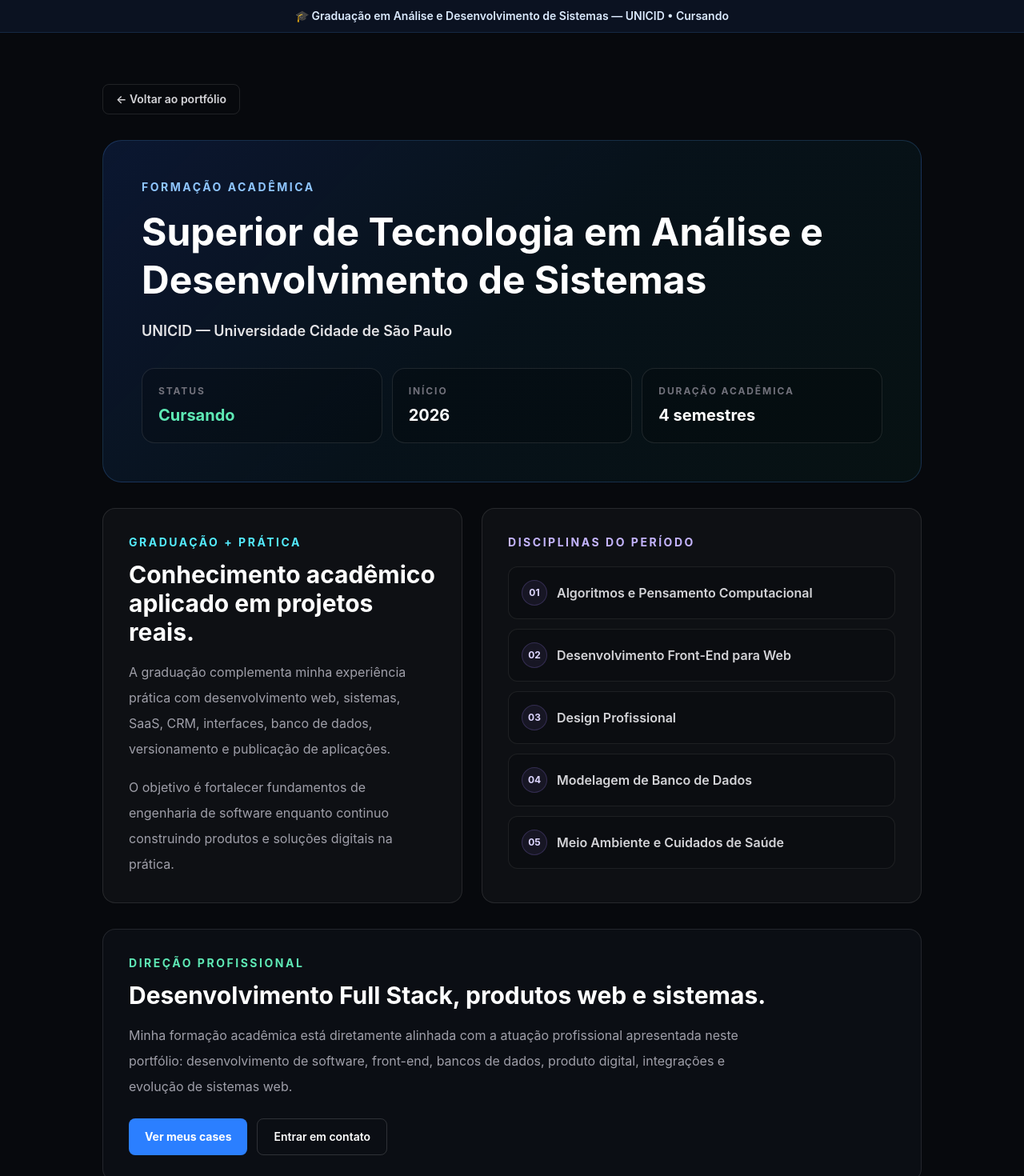
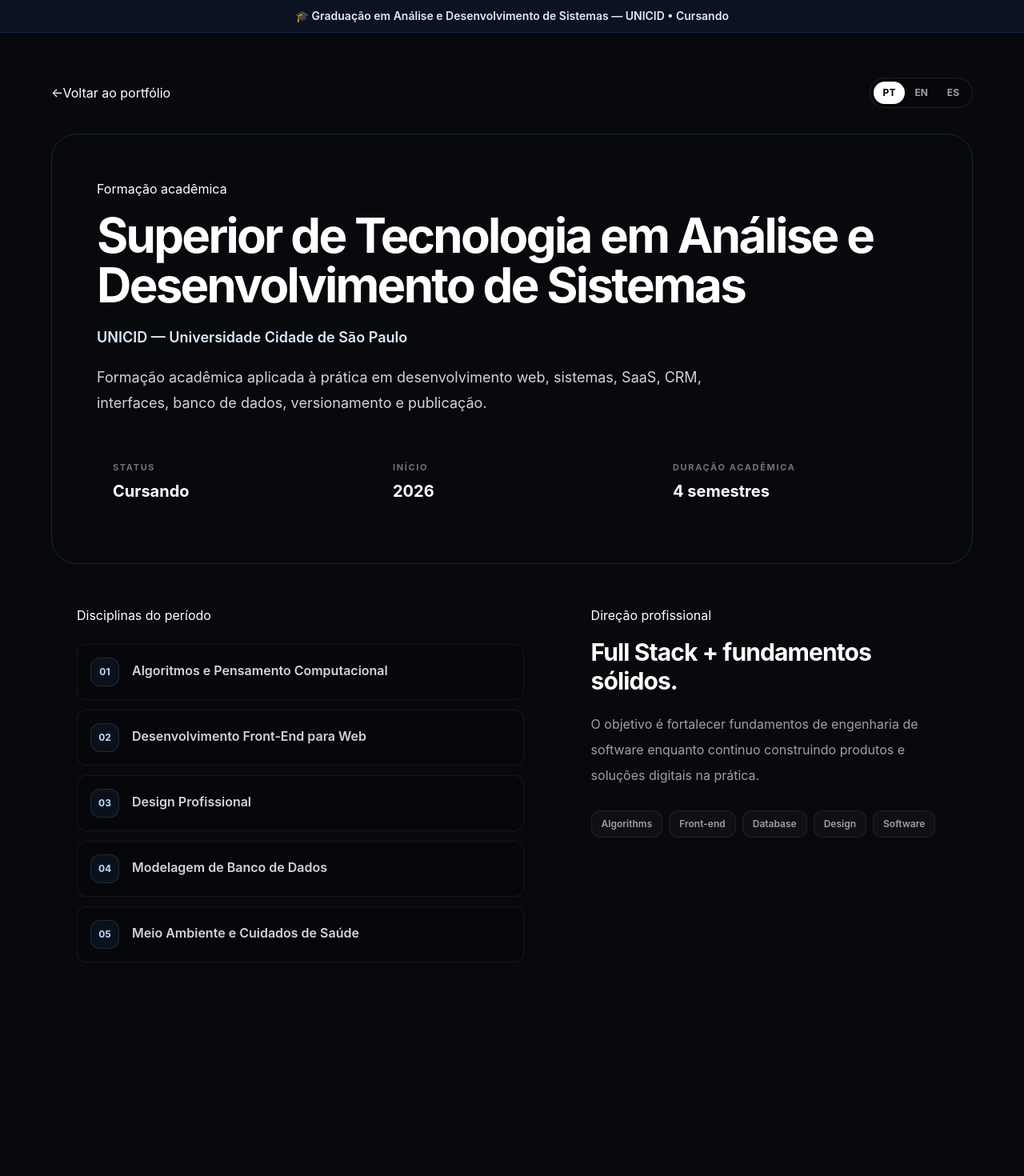
Before and after one commit to lucasnassuato2025-cloud/portfolio-lucas, a Next.js app: page /formacao in a window 1280 px wide. Shown: the top 1470 px of the page at 80% size. After the commit the page ends 1291 px from the top, so only its background shows below. Built offline with nearby package versions, Linux system fonts and the light colour scheme.

Commit message:
refactor: localize education page

```diff
--- a/app/formacao/page.tsx
+++ b/app/formacao/page.tsx
@@ -1,125 +1,8 @@
-import Link from 'next/link'
-import type { Metadata } from 'next'
+import { EducationPage } from '../_components/education-page'
+import { getEducationMetadata } from '../portfolio-metadata'
 
-export const metadata: Metadata = {
-  title: 'Formação Acadêmica | Análise e Desenvolvimento de Sistemas',
-  description:
-    'Formação acadêmica de Lucas Nassuato da Silva: Superior de Tecnologia em Análise e Desenvolvimento de Sistemas na UNICID, em andamento.',
-  alternates: {
-    canonical: '/formacao',
-  },
-}
-
-const subjects = [
-  'Algoritmos e Pensamento Computacional',
-  'Desenvolvimento Front-End para Web',
-  'Design Profissional',
-  'Modelagem de Banco de Dados',
-  'Meio Ambiente e Cuidados de Saúde',
-]
+export const metadata = getEducationMetadata('pt')
 
 export default function FormacaoPage() {
-  return (
-    <main className="min-h-screen bg-[#07090d] px-4 py-10 text-white sm:px-6 sm:py-16 lg:px-8">
-      <div className="mx-auto max-w-5xl">
-        <Link
-          href="/"
-          className="inline-flex rounded-lg border border-white/10 px-4 py-2 text-sm font-semibold text-zinc-300 transition hover:bg-white/5 hover:text-white"
-        >
-          ← Voltar ao portfólio
-        </Link>
-
-        <section className="mt-8 overflow-hidden rounded-3xl border border-blue-400/20 bg-[linear-gradient(135deg,rgba(37,99,235,0.16),rgba(14,165,233,0.06),rgba(16,185,129,0.05))] p-6 sm:p-10 lg:p-12">
-          <p className="text-sm font-bold uppercase tracking-[0.18em] text-blue-300">
-            Formação acadêmica
-          </p>
-          <h1 className="mt-4 max-w-4xl text-3xl font-bold leading-tight sm:text-5xl">
-            Superior de Tecnologia em Análise e Desenvolvimento de Sistemas
-          </h1>
-          <p className="mt-5 text-lg font-semibold text-zinc-200">
-            UNICID — Universidade Cidade de São Paulo
-          </p>
-
-          <div className="mt-8 grid gap-3 sm:grid-cols-3">
-            <div className="rounded-2xl border border-white/10 bg-black/20 p-5">
-              <p className="text-xs font-bold uppercase tracking-[0.16em] text-zinc-500">Status</p>
-              <p className="mt-2 text-xl font-bold text-emerald-300">Cursando</p>
-            </div>
-            <div className="rounded-2xl border border-white/10 bg-black/20 p-5">
-              <p className="text-xs font-bold uppercase tracking-[0.16em] text-zinc-500">Início</p>
-              <p className="mt-2 text-xl font-bold">2026</p>
-            </div>
-            <div className="rounded-2xl border border-white/10 bg-black/20 p-5">
-              <p className="text-xs font-bold uppercase tracking-[0.16em] text-zinc-500">Duração acadêmica</p>
-              <p className="mt-2 text-xl font-bold">4 semestres</p>
-            </div>
-          </div>
-        </section>
-
-        <section className="mt-8 grid gap-6 lg:grid-cols-[0.9fr_1.1fr]">
-          <article className="rounded-2xl border border-white/10 bg-white/[0.03] p-6 sm:p-8">
-            <p className="text-sm font-bold uppercase tracking-[0.18em] text-cyan-300">
-              Graduação + prática
-            </p>
-            <h2 className="mt-3 text-2xl font-bold sm:text-3xl">
-              Conhecimento acadêmico aplicado em projetos reais.
-            </h2>
-            <p className="mt-4 leading-8 text-zinc-400">
-              A graduação complementa minha experiência prática com desenvolvimento web, sistemas, SaaS, CRM, interfaces, banco de dados, versionamento e publicação de aplicações.
-            </p>
-            <p className="mt-4 leading-8 text-zinc-400">
-              O objetivo é fortalecer fundamentos de engenharia de software enquanto continuo construindo produtos e soluções digitais na prática.
-            </p>
-          </article>
-
-          <article className="rounded-2xl border border-white/10 bg-white/[0.03] p-6 sm:p-8">
-            <p className="text-sm font-bold uppercase tracking-[0.18em] text-violet-300">
-              Disciplinas do período
-            </p>
-            <div className="mt-5 grid gap-3">
-              {subjects.map((subject, index) => (
-                <div
-                  key={subject}
-                  className="flex items-start gap-3 rounded-xl border border-white/8 bg-black/15 p-4"
-                >
-                  <span className="flex h-8 w-8 shrink-0 items-center justify-center rounded-full border border-violet-400/20 bg-violet-400/[0.08] text-xs font-bold text-violet-200">
-                    {String(index + 1).padStart(2, '0')}
-                  </span>
-                  <p className="pt-1 text-sm font-semibold leading-6 text-zinc-300 sm:text-base">
-                    {subject}
-                  </p>
-                </div>
-              ))}
-            </div>
-          </article>
-        </section>
-
-        <section className="mt-8 rounded-2xl border border-white/10 bg-[#0b0e14] p-6 sm:p-8">
-          <p className="text-sm font-bold uppercase tracking-[0.18em] text-emerald-300">
-            Direção profissional
-          </p>
-          <h2 className="mt-3 text-2xl font-bold sm:text-3xl">
-            Desenvolvimento Full Stack, produtos web e sistemas.
-          </h2>
-          <p className="mt-4 max-w-3xl leading-8 text-zinc-400">
-            Minha formação acadêmica está diretamente alinhada com a atuação profissional apresentada neste portfólio: desenvolvimento de software, front-end, bancos de dados, produto digital, integrações e evolução de sistemas web.
-          </p>
-          <div className="mt-6 flex flex-col gap-3 sm:flex-row">
-            <Link
-              href="/#cases"
-              className="inline-flex min-h-11 items-center justify-center rounded-lg bg-blue-500 px-5 py-3 text-sm font-bold transition hover:bg-blue-600"
-            >
-              Ver meus cases
-            </Link>
-            <Link
-              href="/#contact"
-              className="inline-flex min-h-11 items-center justify-center rounded-lg border border-white/15 px-5 py-3 text-sm font-semibold transition hover:bg-white/5"
-            >
-              Entrar em contato
-            </Link>
-          </div>
-        </section>
-      </div>
-    </main>
-  )
+  return <EducationPage locale="pt" />
 }
```
